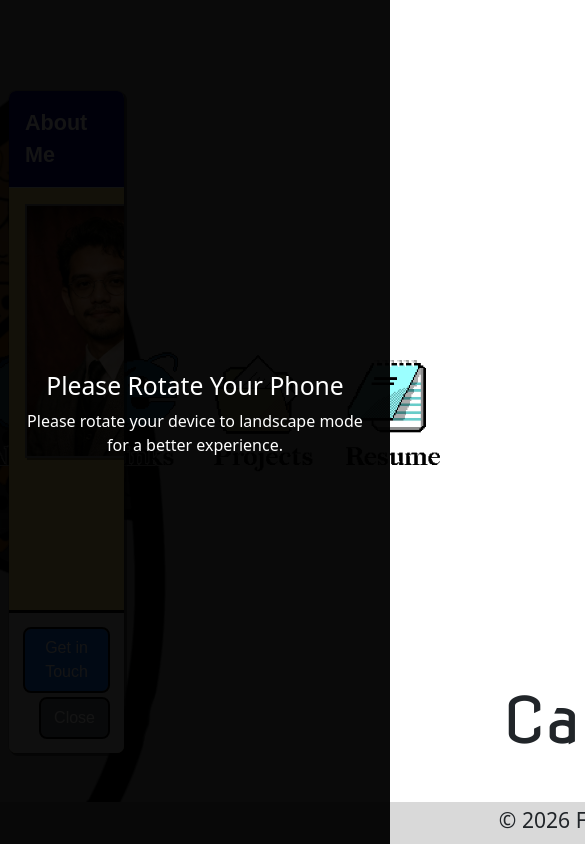
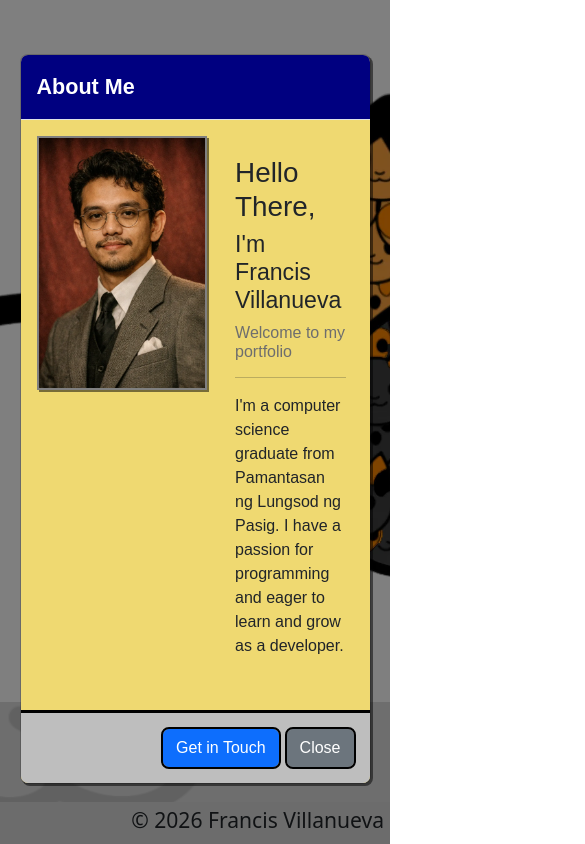
Before and after one commit to francisvillanueva/portfolio-website, a React (Vite) app: page / in a window 390 px wide. Shown: the top 844 px of the page, 585 px wide, since content can reach past the window. Built offline with nearby package versions, Linux system fonts and the light colour scheme.

Commit message:
initial mobile view

```diff
--- a/src/App.jsx
+++ b/src/App.jsx
@@ -6,7 +6,7 @@ import Icons from './Icons.jsx'
 function App() {
   return (
     <>
-    <MobileWarning />
+
     <div className='focusScreen'>
       <div className='Sidebar'></div>
         <div className='CalicOS'>
--- a/src/Icons.jsx
+++ b/src/Icons.jsx
@@ -66,7 +66,7 @@ function Icons(){
                         <h3>I'm Francis Villanueva</h3>
                         <h6>Welcome to my portfolio</h6>
                         <hr/>
-                        <p>I'm a computer science student from Pamantasan ng Lungsod ng Pasig.
+                        <p>I'm a computer science graduate from Pamantasan ng Lungsod ng Pasig.
                             I have a passion for programming and eager to learn and grow as a developer.
                         </p>
                     </div>
@@ -198,7 +198,7 @@ function Icons(){
                 <Modal.Body className="body" id='resumeModal'>
                     <div className="layout_0">
                         <h1>Francis Villanueva</h1>
-                        <h6>Computer Science Student | <a href="https://github.com/francisvillanueva" target="_blank" rel="noopener noreferrer">github.com/francisvillanueva</a> | <a href="https://linkedin.com/in/frncisv/" target="_blank" rel="noopener noreferrer">linkedin.com/in/frncisv/</a></h6>
+                        <h6>Computer Science Graduate | <a href="https://github.com/francisvillanueva" target="_blank" rel="noopener noreferrer">github.com/francisvillanueva</a> | <a href="https://linkedin.com/in/frncisv/" target="_blank" rel="noopener noreferrer">linkedin.com/in/frncisv/</a></h6>
 
                         <div className="resume-section">
                             <h3>Education</h3>
@@ -206,7 +206,7 @@ function Icons(){
                             <div className="resume-item">
                                 <div className="resume-item-header">
                                     <h4>Pamantasan ng Lungsod ng Pasig</h4>
-                                    <span className="resume-date">2022 – Present</span>
+                                    <span className="resume-date">2022 – 2026</span>
                                 </div>
                                 <p className="resume-degree">Bachelor of Science in Computer Science</p>
                             </div>
@@ -221,6 +221,18 @@ function Icons(){
                         <div className="resume-section">
                             <h3>Experience</h3>
                             <hr />
+                            <div className="resume-item">
+                                <div className="resume-item-header">
+                                    <h4>Full Stack Dev & DevOps Engineer (Internship) | <b>Salenga Law Firm</b></h4>
+                                    <span className="resume-date">2026</span>
+                                </div>
+                                <div className="resume-item-body">
+                                    <p className="resume-degree">
+                                        •   Co-developed a full-stack CMS platform with authentication, SEO with LLM optimization, and DevOps pipelines, handling frontend development, backend API development, and DigitalOcean deployment for Salenga Law Firm
+                                        •   Used Vue.js, Pinia, Strapi as CMS, PostgreSQL, Docker, Nginx, integration with Google Analytics, and Resend email delivery platform
+                                    </p>
+                                </div>
+                            </div>
                             <div className="resume-item">
                                 <div className="resume-item-header">
                                     <h4>PC Technician</h4>
--- a/src/index.css
+++ b/src/index.css
@@ -65,6 +65,11 @@ li {
     display: inline-block;
     margin: 0 1rem;
     text-align: center;
+}
+
+li img {
+    display: block;
+    margin: 0 auto;
 }
 
 #root{
@@ -215,7 +220,7 @@ li {
     display: flex;
     width: 100%;
     gap: 1vh;
-    max-height: 50vh;
+    max-height: 70vh;
     overflow-y: auto;
     overflow-x: hidden;
     overflow-y: auto;
@@ -457,3 +462,78 @@ li {
     gap: 1vw;
     margin-top: 2vh;
 }
+
+/*
+ __  __     ______     ______     __     __         ______
+/\ "-./  \  /\  __ \   /\  == \  /\ \   /\ \       /\  ___\
+\ \ \-./\ \ \ \ \/\ \  \ \  __<  \ \ \  \ \ \____  \ \  __\
+ \ \_\ \ \_\ \ \_____\  \ \_____\ \ \_\  \ \_____\  \ \_____\
+  \/_/  \/_/  \/_____/   \/_____/  \/_/   \/_____/   \/_____/
+*/
+@media (max-width: 768px) {
+
+    #root {
+        flex-direction: column;
+        justify-content: flex-start;
+        background-color: white;
+    }
+
+    .Sidebar {
+        display: none;
+    }
+
+    .CalicOS {
+        width: 100vw;
+        height: 100vh;
+        flex-direction: column;
+        justify-content: flex-start;
+    }
+
+    #title {
+        display: none;
+    }
+
+    #icons {
+        position: fixed;
+        bottom: 5vh;
+        left: 0;
+        width: 100vw;
+        justify-content: space-around;
+        background: rgba(217, 217, 217, 0.9);
+        padding: 8px 0;
+        z-index: 100;
+    }
+
+    #icons img {
+        height: auto;
+        width: 10vw;
+    }
+
+    #icons a {
+        font-size: 2vh;
+    }
+
+    #icons ul{
+        padding: 0%;
+    }
+
+    .titleBar,
+    .bottomBar {
+        width: 100vw;
+    }
+
+    .modal-dialog,
+    .info-modal .modal-dialog,
+    .contact-modal .modal-dialog {
+        max-width: 90vw;
+        margin: 5px auto;
+    }
+
+    .contact-illustration {
+        display: none;
+    }
+
+    .contact-form {
+        width: 100%;
+    }
+}
```
